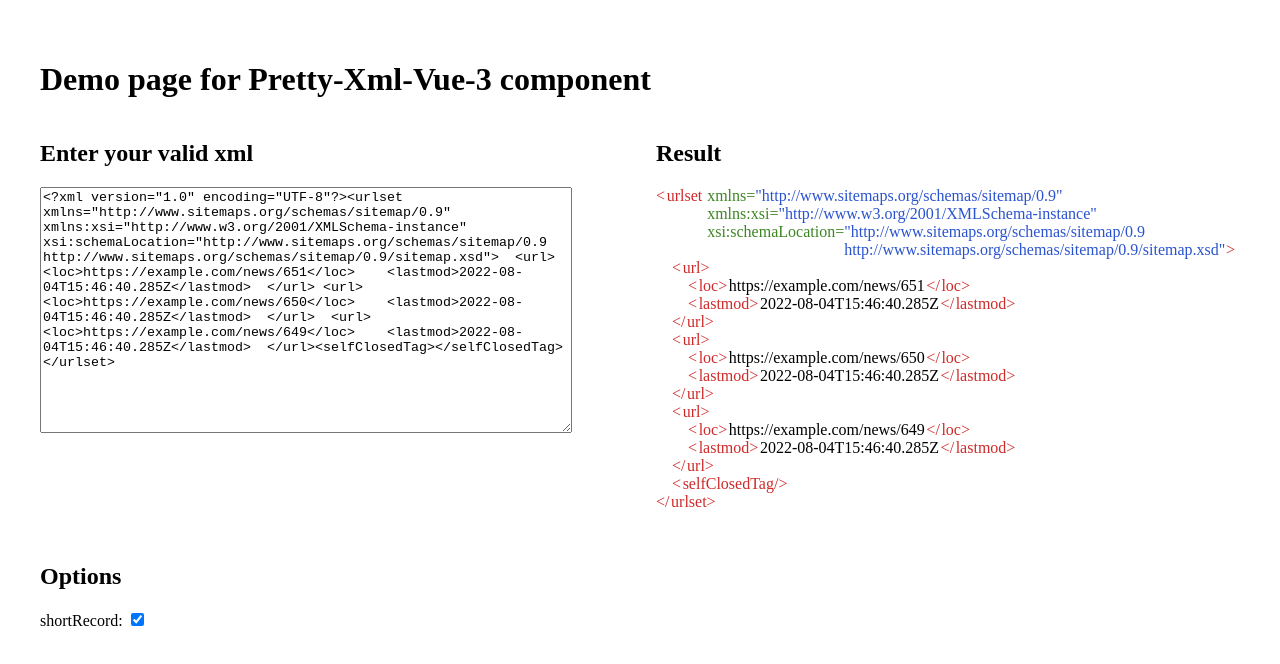
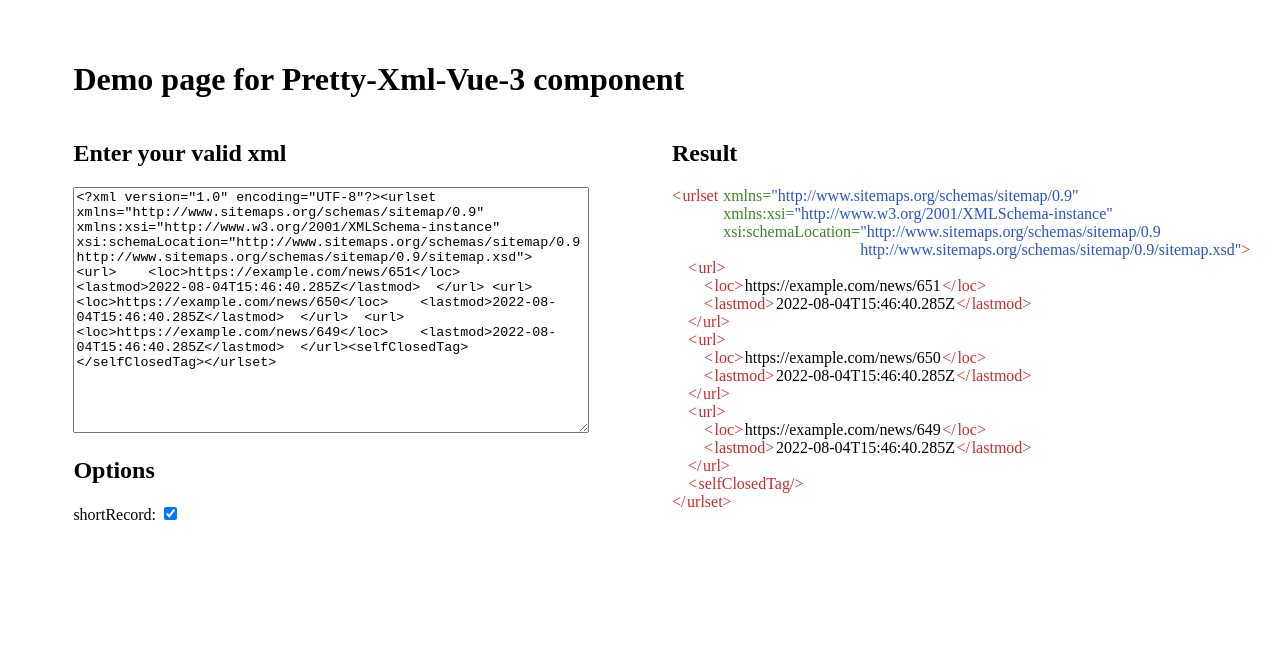
Before and after one commit to Amfeon/PrettyXml, a Vue app: page / in a window 1280 px wide. Shown: the top 664 px of the page. Built offline with nearby package versions, Linux system fonts and the light colour scheme.

Commit message:
add hiding attributes for closed tags

```diff
--- a/src/App.vue
+++ b/src/App.vue
@@ -1,49 +1,44 @@
 <script setup>
-import {reactive, ref} from "vue"
-import PrettyXml from './components/PrettyXml.vue';
+import { reactive, ref } from "vue";
+import PrettyXml from "./components/PrettyXml.vue";
 
-
-
-  // content: string
-  const content = ref('<?xml version="1.0" encoding="UTF-8"?><urlset  xmlns="http://www.sitemaps.org/schemas/sitemap/0.9"  xmlns:xsi="http://www.w3.org/2001/XMLSchema-instance"  xsi:schemaLocation="http://www.sitemaps.org/schemas/sitemap/0.9 http://www.sitemaps.org/schemas/sitemap/0.9/sitemap.xsd">  <url>    <loc>https://example.com/news/651</loc>    <lastmod>2022-08-04T15:46:40.285Z</lastmod>  </url> <url>    <loc>https://example.com/news/650</loc>    <lastmod>2022-08-04T15:46:40.285Z</lastmod>  </url>  <url>    <loc>https://example.com/news/649</loc>    <lastmod>2022-08-04T15:46:40.285Z</lastmod>  </url><selfClosedTag></selfClosedTag></urlset>')
-  const options = reactive({
-    shortRecord:true
-  })
-
+// content: string
+const content = ref(
+  '<?xml version="1.0" encoding="UTF-8"?><urlset  xmlns="http://www.sitemaps.org/schemas/sitemap/0.9"  xmlns:xsi="http://www.w3.org/2001/XMLSchema-instance"  xsi:schemaLocation="http://www.sitemaps.org/schemas/sitemap/0.9 http://www.sitemaps.org/schemas/sitemap/0.9/sitemap.xsd">  <url>    <loc>https://example.com/news/651</loc>    <lastmod>2022-08-04T15:46:40.285Z</lastmod>  </url> <url>    <loc>https://example.com/news/650</loc>    <lastmod>2022-08-04T15:46:40.285Z</lastmod>  </url>  <url>    <loc>https://example.com/news/649</loc>    <lastmod>2022-08-04T15:46:40.285Z</lastmod>  </url><selfClosedTag></selfClosedTag></urlset>'
+);
+const options = reactive({
+  shortRecord: true,
+});
 </script>
 
 <template>
   <h1>Demo page for Pretty-Xml-Vue-3 component</h1>
   <div class="page">
-
     <div>
       <h2>Enter your valid xml</h2>
       <textarea id="textarea" class="page__textarea" v-model="content">
       </textarea>
+      <div>
+        <h2>Options</h2>
+        <div>
+          shortRecord: <input type="checkbox" v-model="options.shortRecord" />
+        </div>
+      </div>
     </div>
     <div>
       <h2>Result</h2>
-      <PrettyXml :xml="content" :options="options"/>
+      <PrettyXml :xml="content" :options="options" />
     </div>
-    <div>
-      <h2>Options</h2>
-      <div>
-        shortRecord: <input type="checkbox" v-model="options.shortRecord">
-      </div>
-    </div>
-
   </div>
-
 </template>
 
 <style scoped>
-
-.page{
+.page {
   display: grid;
-  grid-template-columns: 1fr 1fr;
-  gap:2rem;
+  grid-template-columns: 50% 50%;
+  gap: 2rem;
 }
-.page__textarea{
+.page__textarea {
   width: 90%;
   height: 30vh;
 }
--- a/src/components/OpenTag.vue
+++ b/src/components/OpenTag.vue
@@ -13,13 +13,17 @@ const props = defineProps({
   name: {
     type: String,
   },
+  isAttributesHide: {
+    type: Boolean,
+    default: false,
+  },
 });
 </script>
 <template>
   <div class="element">
     <span class="element__bracket">&lt;</span>
     <span class="element__name" @click="$emit('openClose')"> {{ name }}</span>
-    <div class="element__attributes">
+    <div class="element__attributes" v-if="!isAttributesHide">
       <AttributesComponent
         v-for="(item, index) in attribures"
         :name="item.name"
@@ -29,6 +33,9 @@ const props = defineProps({
         :is-self-closing="isSelfClosing"
       />
     </div>
+    <span v-else-if="attribures.length" class="element__bracket--close"
+      >&gt;</span
+    >
     <span v-if="isSelfClosing" class="element__bracket">/</span>
     <span v-if="!attribures.length" class="element__bracket--close">&gt;</span>
   </div>
@@ -37,7 +44,7 @@ const props = defineProps({
 .element {
   display: inline-flex;
   flex-wrap: nowrap;
-
+  height: fit-content;
   .element__attributes {
     display: flex;
     flex-direction: column;
--- a/src/components/XmlTag.vue
+++ b/src/components/XmlTag.vue
@@ -52,6 +52,7 @@ const shortClass = computed(() => {
       :name="name"
       :is-self-closing="isSelfClosing"
       :attribures="attributes"
+      :is-attributes-hide="!isOpen"
       @open-close="isOpen = !isOpen"
     />
     <template v-if="isOpen">
@@ -91,6 +92,7 @@ const shortClass = computed(() => {
   width: 100%;
   display: flex;
   flex-direction: column;
+
   .tag__child,
   .tag__content {
     padding-left: 1rem;
@@ -98,7 +100,7 @@ const shortClass = computed(() => {
   &--close {
     flex-direction: row;
     .tag__content {
-      padding: 0 ;
+      padding: 0;
     }
   }
   &--short {
@@ -108,8 +110,6 @@ const shortClass = computed(() => {
       padding: 0 0.1em;
     }
   }
-
-
 
   .tag__content {
     color: var(--tag-content-color);
```
